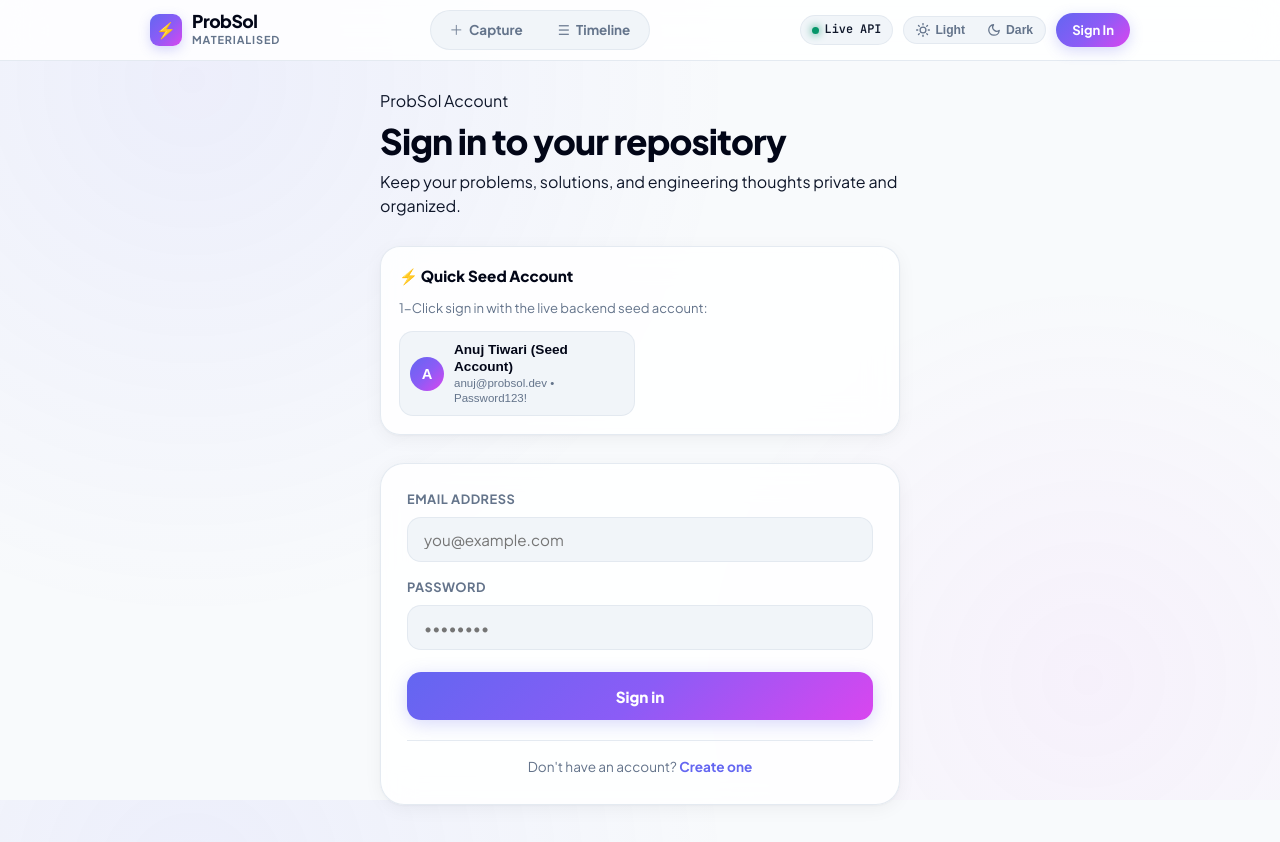
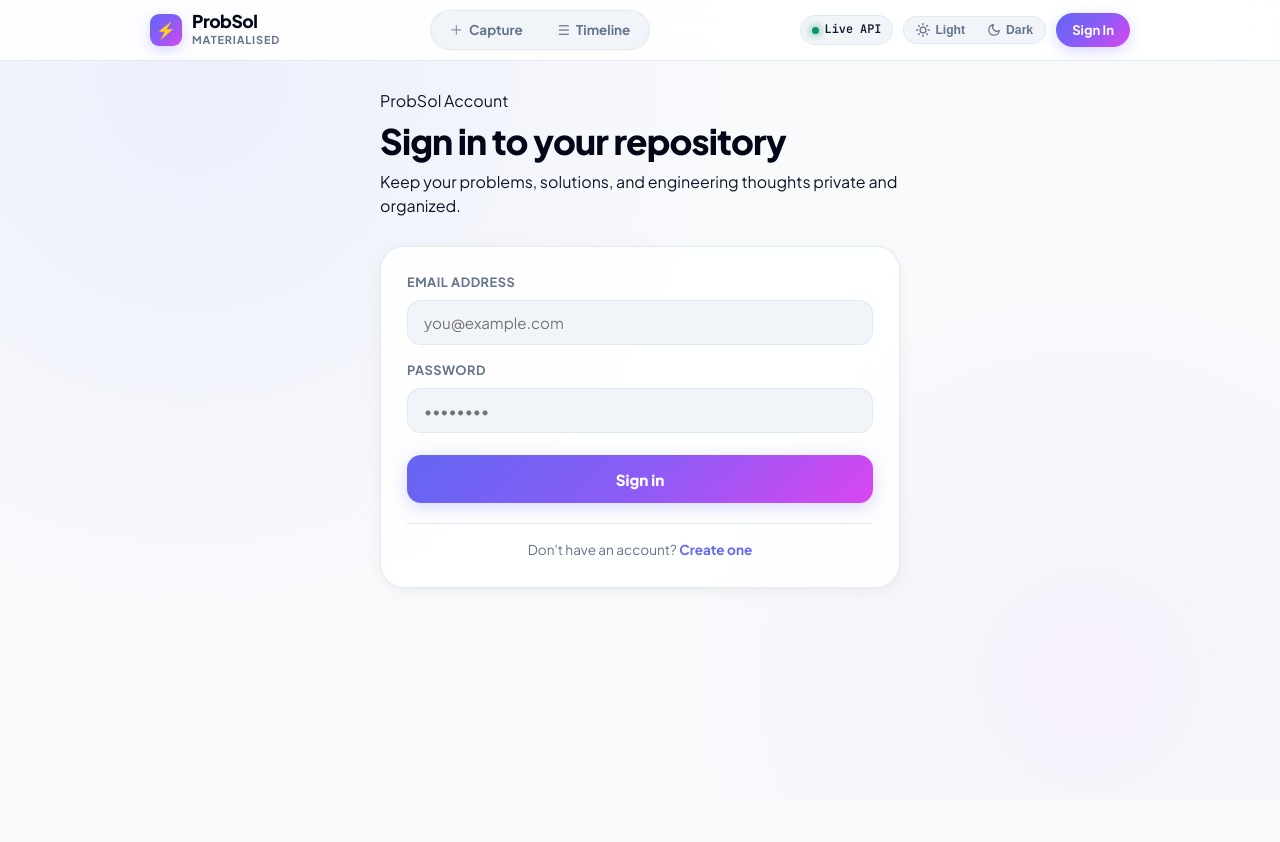
Before and after one commit to Anuj3688/ProbSol-Materialized, a React (Vite) app: page / in a window 1280 px wide. Shown: the top 842 px of the page. After the commit the page ends 800 px from the top, so only its background shows below. Built offline with nearby package versions, Linux system fonts and the light colour scheme.

Commit message:
feat(auth): remove Quick Seed Account section from login page

```diff
--- a/src/pages/LoginPage.tsx
+++ b/src/pages/LoginPage.tsx
@@ -21,21 +21,6 @@ export function LoginPage() {
     setError('')
     try {
       await login(email.trim(), password)
-      navigate('/timeline')
-    } catch (err) {
-      setError(err instanceof Error ? err.message : 'Invalid credentials')
-    } finally {
-      setIsLoading(false)
-    }
-  }
-
-  const handleSeedLogin = async () => {
-    setEmail('anuj@probsol.dev')
-    setPassword('Password123!')
-    setIsLoading(true)
-    setError('')
-    try {
-      await login('anuj@probsol.dev', 'Password123!')
       navigate('/timeline')
     } catch (err) {
       setError(err instanceof Error ? err.message : 'Invalid credentials')
@@ -79,28 +64,6 @@ export function LoginPage() {
           </div>
         </div>
       ) : null}
-
-      {/* 1-Click Authentication Card for Reviewers / Seed Testing */}
-      <div className="demo-accounts-card">
-        <p className="demo-card-title">⚡ Quick Seed Account</p>
-        <p className="demo-card-subtitle">
-          1-Click sign in with the live backend seed account:
-        </p>
-        <div className="demo-user-buttons">
-          <button
-            type="button"
-            className="demo-user-btn"
-            onClick={handleSeedLogin}
-            disabled={isLoading}
-          >
-            <span className="demo-avatar">A</span>
-            <span className="demo-details">
-              <strong>Anuj Tiwari (Seed Account)</strong>
-              <small>anuj@probsol.dev • Password123!</small>
-            </span>
-          </button>
-        </div>
-      </div>
 
       <div className="auth-card">
         <form onSubmit={handleSubmit} className="auth-form" noValidate>
```
